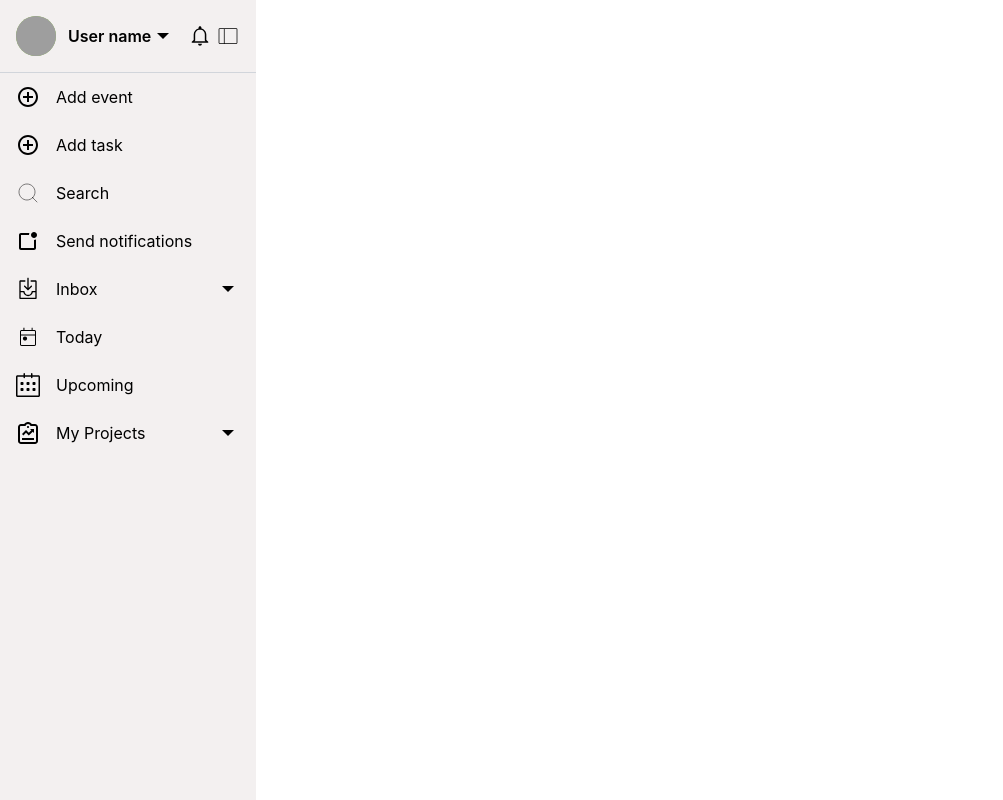
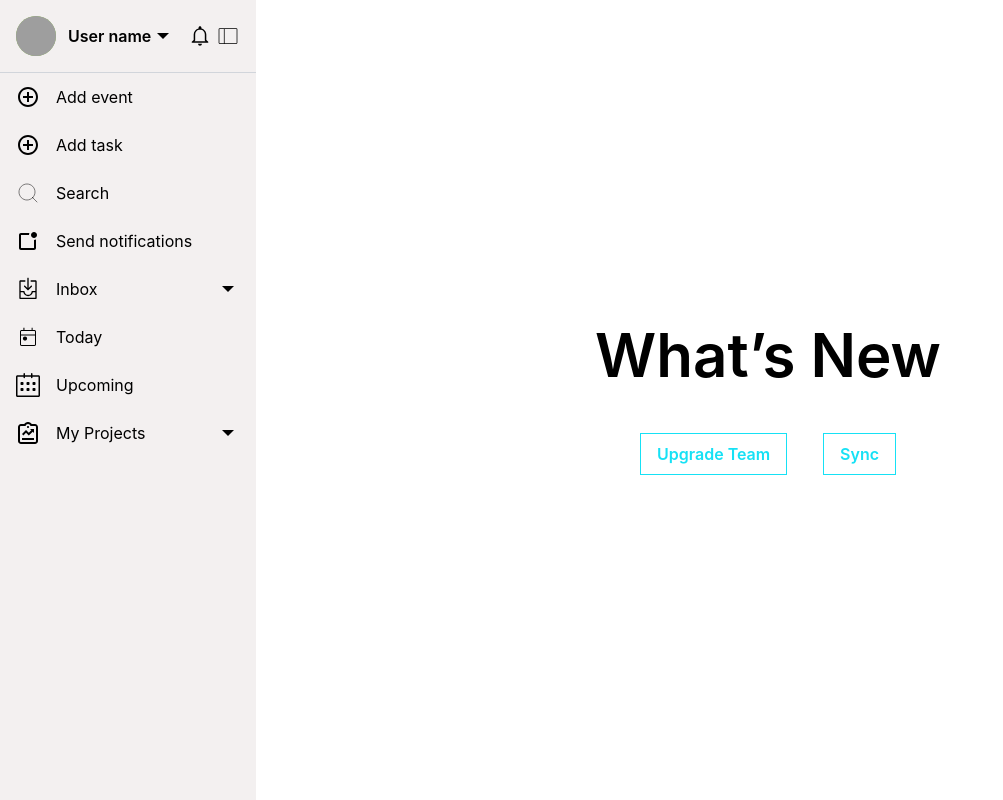
Before and after one commit to kingieX/timeless-event, a React (Vite) app: page /dashboard in a window 1280 px wide. Shown: the whole page, without its empty margins (0-1003 px from the left). Built offline with nearby package versions, Linux system fonts and the light colour scheme; grey boxes are pictures that could not be loaded.

Commit message:
new update on sidebar

```diff
--- a/src/Dashboard.jsx
+++ b/src/Dashboard.jsx
@@ -1,10 +1,12 @@
 import { useState, useEffect } from 'react';
 import Sidebar from './components/Sidebar';
 import { PiSidebarSimpleThin } from 'react-icons/pi';
+import { useNavigate } from 'react-router-dom';
 
 const Dashboard = () => {
-  const [isSidebarOpen, setIsSidebarOpen] = useState(true);
+  const [isSidebarOpen, setIsSidebarOpen] = useState(false); // Sidebar hidden by default on mobile
   const [isMobile, setIsMobile] = useState(false);
+  const navigate = useNavigate();
 
   const userData = {
     username: 'User name',
@@ -15,7 +17,7 @@ const Dashboard = () => {
     setIsSidebarOpen(!isSidebarOpen);
   };
 
-  // Effect to handle the responsiveness
+  // Effect to handle responsiveness
   useEffect(() => {
     const handleResize = () => {
       const mobileView = window.innerWidth < 768;
@@ -31,9 +33,12 @@ const Dashboard = () => {
     };
   }, []);
 
+  const handleClick = () => {
+    navigate('/upgrade-team');
+  };
+
   return (
-    <>
-      <div className="flex">
+    <div className="relative flex">
       {/* Overlay for mobile when sidebar is open */}
       {isSidebarOpen && isMobile && (
         <div
@@ -41,6 +46,7 @@ const Dashboard = () => {
           onClick={handleToggleSidebar}
         ></div>
       )}
+
       {/* Sidebar Toggle Button */}
       {(!isSidebarOpen || (!isMobile && isSidebarOpen)) && (
         <button
@@ -51,15 +57,40 @@ const Dashboard = () => {
         </button>
       )}
 
+      {/* Sidebar */}
+      <div
+        className={`${
+          isSidebarOpen ? 'translate-x-0' : '-translate-x-full'
+        } md:translate-x-0 fixed md:static inset-y-0 left-0 z-30 w-64 bg-white transition-transform duration-300 ease-in-out`}
+      >
         <Sidebar
           userData={userData}
           onToggleSidebar={handleToggleSidebar}
           isSidebarOpen={isSidebarOpen}
         />
+      </div>
 
-        <div className="content flex-grow">{/* Main Content */}</div>
+      {/* Main Content */}
+      <div className="flex flex-col flex-grow lg:justify-center items-center py-16">
+        <h2 className="lg:text-6xl text-4xl font-semibold lg:mb-12 mb-8 text-center">
+          What’s New
+        </h2>
+        <div className="lg:w-1/4 flex lg:justify-between justify-center space-x-4">
+          <button
+            onClick={handleClick}
+            className="border border-primary text-primary font-semibold py-2 px-4 hover:bg-primary hover:text-black transition duration-300"
+          >
+            Upgrade Team
+          </button>
+          <button
+            onClick={handleClick}
+            className="border border-primary text-primary font-semibold py-2 px-4 hover:bg-primary hover:text-black transition duration-300"
+          >
+            Sync
+          </button>
         </div>
-    </>
+      </div>
+    </div>
   );
 };
 
--- a/src/components/SidebarModal.jsx
+++ b/src/components/SidebarModal.jsx
@@ -1,3 +1,4 @@
+/* eslint-disable react/prop-types */
 import { useState } from 'react';
 import { Link } from 'react-router-dom';
 import { IoMdArrowDropdown, IoMdArrowDropup } from 'react-icons/io';
```
Lines whose indentation alone changed are shown as unchanged.
